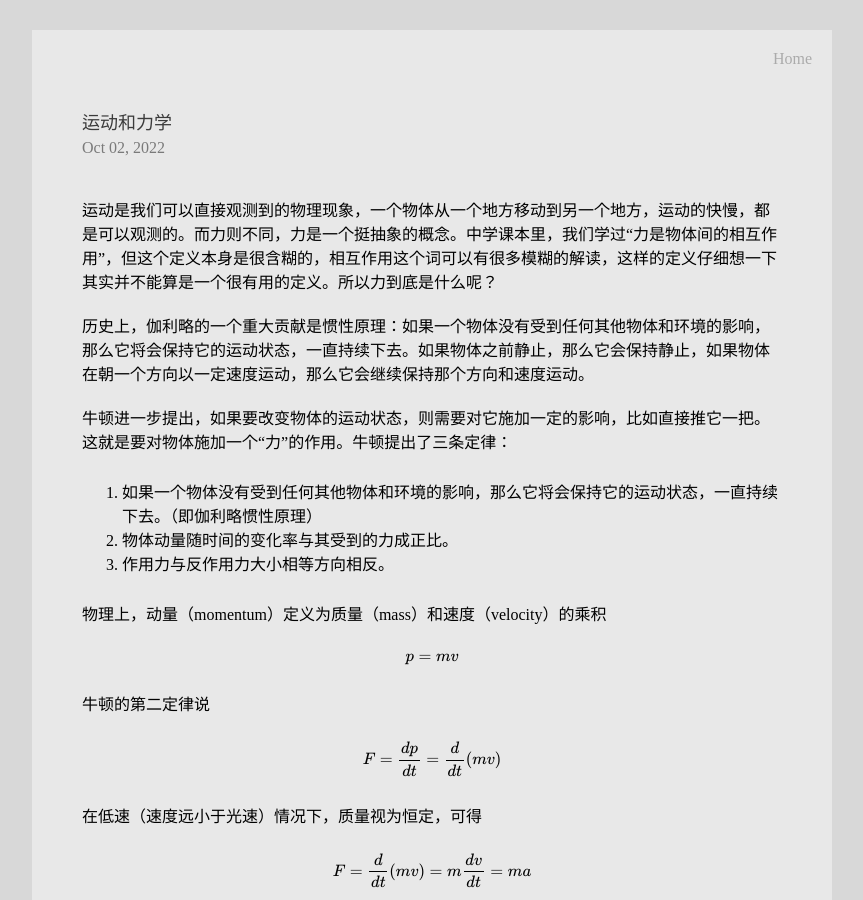
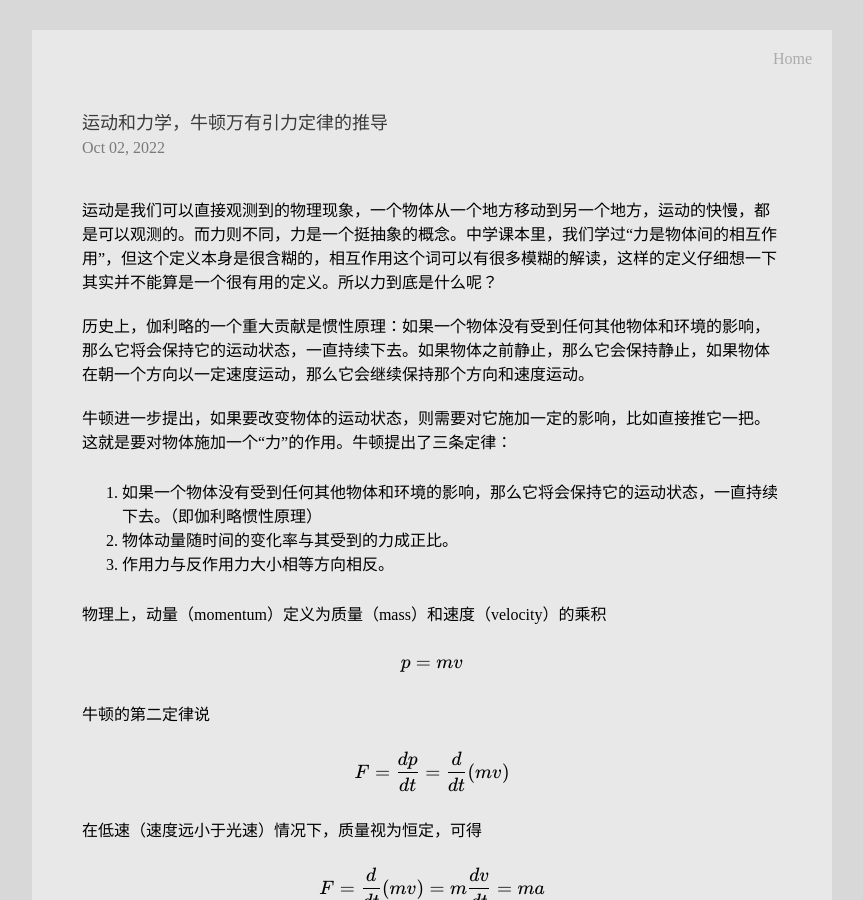
Before and after one commit to yujiali/yujiali.github.io, a Jekyll site: the page built from _posts/2022-10-02-motion-and-mechanics.md, in a window 1280 px wide and 900 px high. Shown: the whole window, without its empty margins (208-1071 px from the left). Built offline with Jekyll 4.4.1, drawn with Linux system fonts in a browser that asks for light colours.

Commit message:
update gems and update latex system from mathjax to katex

```diff
--- a/_layouts/blog.html
+++ b/_layouts/blog.html
@@ -3,7 +3,14 @@
   <head>
     {%- include head.html -%}
     <script src="https://polyfill.io/v3/polyfill.min.js?features=es6"></script>
-    <script id="MathJax-script" async src="https://cdn.jsdelivr.net/npm/mathjax@3/es5/tex-mml-chtml.js"></script>
+    <link rel="stylesheet" href="https://cdn.jsdelivr.net/npm/katex@0.16.9/dist/katex.min.css" integrity="sha384-n8MVd4RsNIU0tAv4ct0nTaAbDJwPJzDEaqSD1odI+WdtXRGWt2kTvGFasHpSy3SV" crossorigin="anonymous">
+
+    <!-- The loading of KaTeX is deferred to speed up page rendering -->
+    <script defer src="https://cdn.jsdelivr.net/npm/katex@0.16.9/dist/katex.min.js" integrity="sha384-XjKyOOlGwcjNTAIQHIpgOno0Hl1YQqzUOEleOLALmuqehneUG+vnGctmUb0ZY0l8" crossorigin="anonymous"></script>
+
+    <!-- To automatically render math in text elements, include the auto-render extension: -->
+    <script defer src="https://cdn.jsdelivr.net/npm/katex@0.16.9/dist/contrib/auto-render.min.js" integrity="sha384-+VBxd3r6XgURycqtZ117nYw44OOcIax56Z4dCRWbxyPt0Koah1uHoK0o4+/RRE05" crossorigin="anonymous"
+        onload="renderMathInElement(document.body);"></script>
   </head>
   <body id="blog">
     <div id="blog-column">
--- a/_posts/2022-10-02-motion-and-mechanics.md
+++ b/_posts/2022-10-02-motion-and-mechanics.md
@@ -1,6 +1,6 @@
 ---
 layout: blog_post
-title: 运动和力学
+title: 运动和力学，牛顿万有引力定律的推导
 ---
 
 运动是我们可以直接观测到的物理现象，一个物体从一个地方移动到另一个地方，运动的快慢，都是可以观测的。而力则不同，力是一个挺抽象的概念。中学课本里，我们学过“力是物体间的相互作用”，但这个定义本身是很含糊的，相互作用这个词可以有很多模糊的解读，这样的定义仔细想一下其实并不能算是一个很有用的定义。所以力到底是什么呢？
```
Also changed, not shown: Gemfile.lock.
